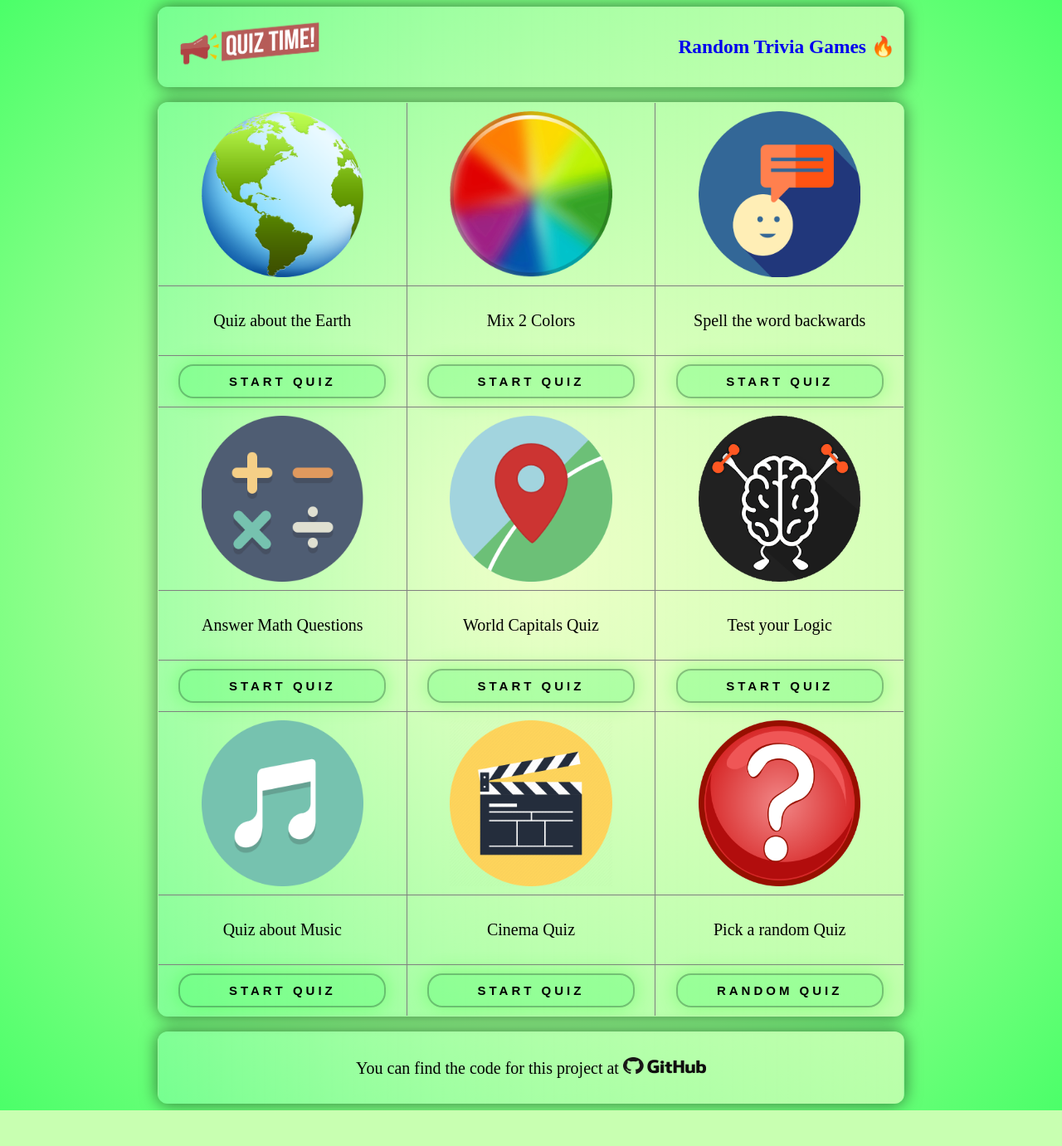
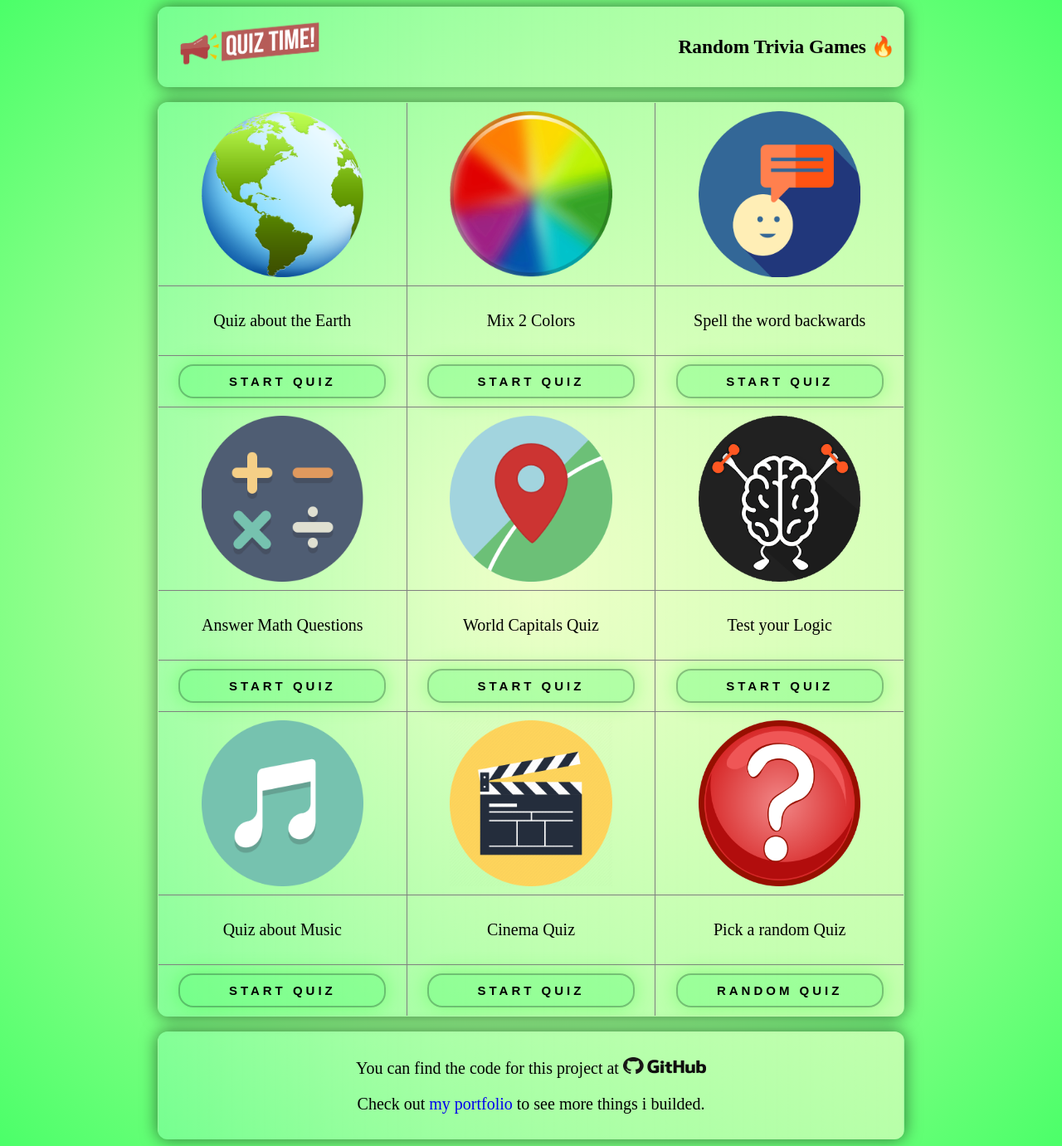
Before and after one commit to oktayshakirov/Quiz, a PHP site: page / in a window 1280 px wide. Shown: the whole page at 83% size. Before the commit the page ends 1338 px from the top, so only its background shows below. Run offline with PHP 8.4, Linux system fonts and the light colour scheme.

Commit message:
Update index.php

```diff
--- a/index.php
+++ b/index.php
@@ -27,7 +27,7 @@ $random_index = array_rand($quiz_urls);
 $random_quiz_url = $quiz_urls[$random_index];
 ?>
 
-<h3 align="right"><a href="<?php echo $random_quiz_url; ?>">Random Trivia Games &#128293</a></h3>
+<h3 align="right">Random Trivia Games &#128293</h3>
 </td>
 </tr>
 </table>
@@ -222,6 +222,8 @@ $random_quiz_url = $quiz_urls[$random_index];
 <td>
 <center><p>You can find the code for this project at <a href="https://github.com/oktayshakirov/quiz">
 <img src="images/github.png" alt="github" width="100px" height="20px"></a></p>
+<center><p>Check out <a href="https://oktayshakirov.github.io/portfolio/">my portfolio</a> to see more things i builded.</p>
+</center>
 </center>
 </td>
 </tr>
```
